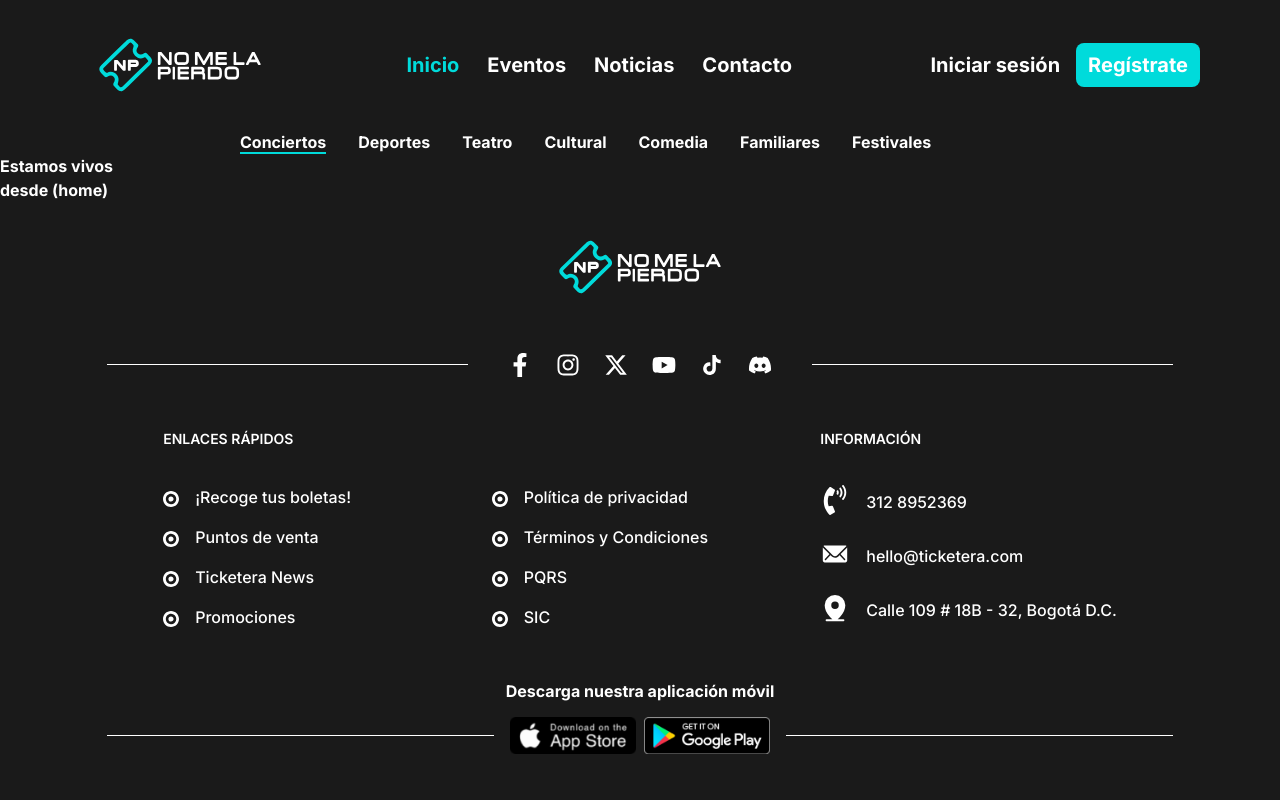
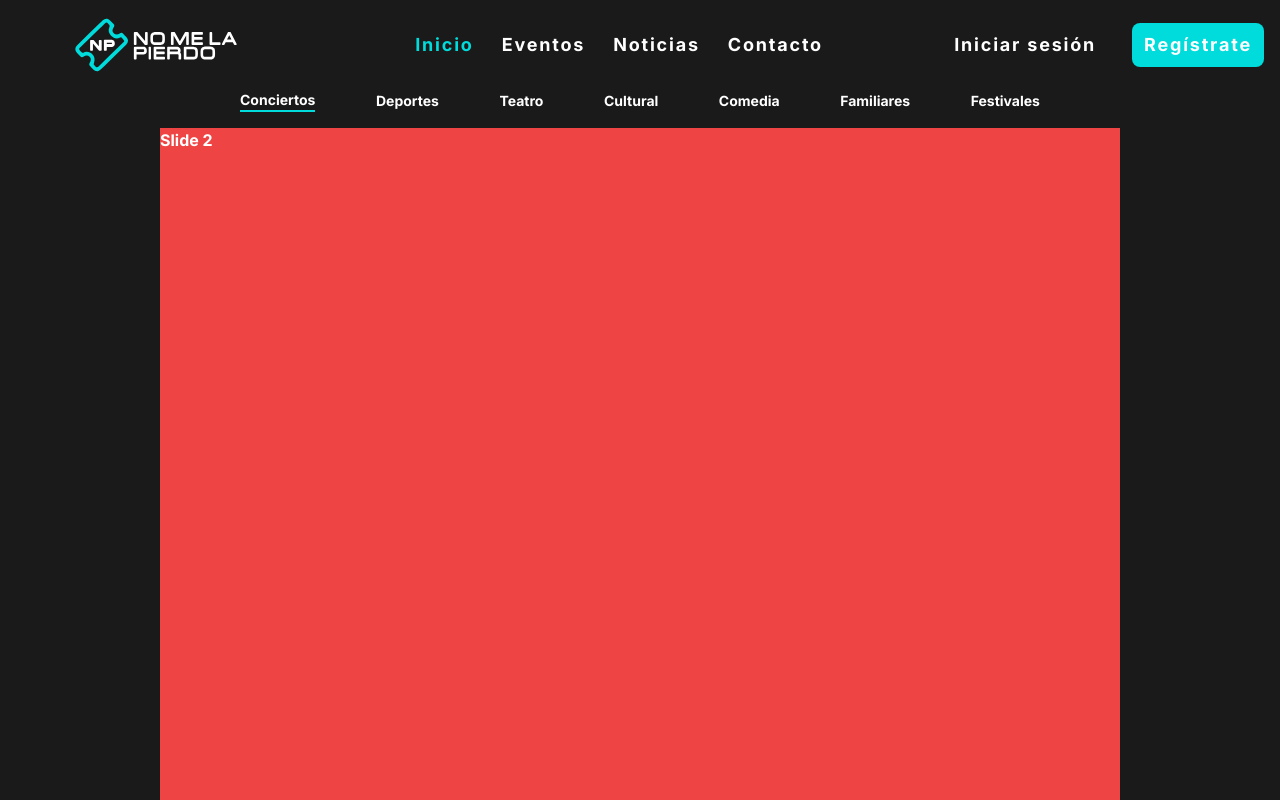
Before and after one commit to santiago-arkdia/no-me-la-pierdo-front, a Next.js app: page / in a window 1280 px wide. Shown: the top 800 px of the page. Built offline with nearby package versions, Linux system fonts and the light colour scheme.

Commit message:
feature: Ajustes en menu, footer, carousel.

```diff
--- a/package.json
+++ b/package.json
@@ -12,7 +12,8 @@
     "next": "14.1.4",
     "react": "^18",
     "react-dom": "^18",
-    "react-icons": "^5.0.1"
+    "react-icons": "^5.0.1",
+    "swiper": "^11.1.0"
   },
   "devDependencies": {
     "@types/node": "^20",
--- a/src/app/globals.css
+++ b/src/app/globals.css
@@ -19,6 +19,9 @@
     --background-end-rgb: 0, 0, 0;
   }
 } */
+.overflow-x-auto::-webkit-scrollbar {
+  display: none; /* Oculta la barra de desplazamiento */
+}
 
 body {
   background-color: var(--background);
--- a/src/app/layout.tsx
+++ b/src/app/layout.tsx
@@ -3,6 +3,7 @@ import { Inter } from "next/font/google";
 import "./globals.css";
 import { Header } from "app/components/organisms/Header/Header";
 import { Footer } from "app/components/organisms/Footer/Footer";
+import HomeCarousel from "app/components/molecules/HomeCarousel";
 
 const inter = Inter({ subsets: ["latin"] });
 
@@ -20,6 +21,7 @@ export default function RootLayout({
     <html lang="en">
       <body className={inter.className}>
         <Header />
+        <HomeCarousel />
         {children}
         <Footer />
       </body>
--- a/src/components/atoms/SubMenuListItem.tsx
+++ b/src/components/atoms/SubMenuListItem.tsx
@@ -2,10 +2,8 @@ export const SubMenuHeaderListItems = ({ data }: any) => {
   return (
     <a
       href="#"
-      className={`mx-4 ${data.active ? "border-b-2 border-blue" : ""}`}
+      className={`mx-4  ${data.active ? "border-b-2 border-blue" : ""}`}
     >
-      {/* className=" mx-4 hover:border-b-2 hover:border-blue"> */}
-
       {data.name}
     </a>
   );
--- /dev/null
+++ b/src/components/molecules/HomeCarousel.tsx
@@ -0,0 +1,56 @@
+// import Swiper core and required modules
+"use client";
+
+import { Swiper, SwiperSlide } from "swiper/react";
+import { Autoplay, Pagination, Navigation } from "swiper/modules";
+
+import "swiper/css";
+import "swiper/css/pagination";
+import Image from "next/image";
+const HomeCarousel = () => {
+  return (
+    <div className="mx-auto   w-3/4 h-[756px] bg-blue-600">
+      <Swiper
+        spaceBetween={50}
+        slidesPerView={1}
+        navigation
+        autoplay={{ delay: 5000 }}
+        allowTouchMove={false}
+        loop={true}
+        // scrollbar={}
+        // scrollbar={{ draggable: true }}
+        onSwiper={(swiper) => console.log(swiper)}
+        onSlideChange={() => console.log("slide change")}
+        className="h-full w-full sm:w-full bg-red-500"
+        modules={[Autoplay, Pagination, Navigation]}
+      >
+        <SwiperSlide>
+          <div className="h-full bg-blue-50">
+            <Image
+              src="/images/jirafa.jpg"
+              alt="@"
+              layout="fill"
+              objectFit="cover"
+            />
+          </div>
+        </SwiperSlide>
+        <SwiperSlide>Slide 2</SwiperSlide>
+        <SwiperSlide>
+          <div className="h-full bg-blue-50">
+            <Image
+              className="-z-10"
+              src="/images/jirafa.jpg"
+              alt="@"
+              layout="fill"
+              objectFit="cover"
+            />
+            <h1>holiii</h1>
+          </div>
+        </SwiperSlide>
+        <SwiperSlide>Slide 4</SwiperSlide>
+      </Swiper>
+    </div>
+  );
+};
+
+export default HomeCarousel;
--- a/src/components/molecules/SubMenuHeader.tsx
+++ b/src/components/molecules/SubMenuHeader.tsx
@@ -1,3 +1,33 @@
+// import { SubMenuHeaderListItems } from "../atoms/SubMenuListItem";
+
+// const dataSubMenu = {
+//   menu: {
+//     list: [
+//       { name: "Conciertos", url: "#", active: "true" },
+//       { name: "Deportes", url: "#" },
+//       { name: "Teatro", url: "#" },
+//       { name: "Cultural", url: "#" },
+//       { name: "Comedia", url: "#" },
+//       { name: "Familiares", url: "#" },
+//       { name: "Festivales", url: "#" },
+//     ],
+//   },
+// };
+
+// export const SubMenuHeader = () => {
+//   return (
+//     <div className="max-w-4xl mx-auto px-8 pb-6 bg-red-800">
+//       <ul className="flex justify-between items-center text-basel ">
+//         <li>
+//           {dataSubMenu.menu.list.map((dataSub, index) => (
+//             <SubMenuHeaderListItems data={dataSub} key={index} />
+//           ))}
+//         </li>
+//       </ul>
+//     </div>
+//   );
+// };
+
 import { SubMenuHeaderListItems } from "../atoms/SubMenuListItem";
 
 const dataSubMenu = {
@@ -16,14 +46,14 @@ const dataSubMenu = {
 
 export const SubMenuHeader = () => {
   return (
-    <div className="max-w-4xl mx-auto px-8 ">
-      <ul className="flex justify-between items-center text-basel ">
-        <li>
+    <div className="overflow-x-auto">
+      <div className="max-w-4xl mx-auto px-8 pb-4 ">
+        <ul className="flex justify-between items-center text-sm">
           {dataSubMenu.menu.list.map((dataSub, index) => (
             <SubMenuHeaderListItems data={dataSub} key={index} />
           ))}
-        </li>
-      </ul>
+        </ul>
+      </div>
     </div>
   );
 };
--- a/src/components/organisms/Footer/Footer.tsx
+++ b/src/components/organisms/Footer/Footer.tsx
@@ -91,13 +91,16 @@ export const Footer = () => {
               height={42}
             />
           </div>
-          <hr className="my-8 h-px w-5/6 border-gray-200 sm:mx-auto dark:border-gray-700 lg:my-8  " />
+          <hr className="my-8 h-px w-5/6 border-gray-200 sm:mx-auto lg:my-8  " />
         </div>
       </div>
       {/*  Derechos de autor */}
-      <div className=" px-96 text-center my-10">
-        <hr className="border-gray-200 sm:mx-auto dark:border-gray-700 lg:my-4  " />
-        <aside className=" text-lg font-medium">
+      <div className=" text-center mt-10">
+        {/* <div className=" px-96 text-center my-10"> */}
+        <div className="px-96">
+          <hr className="  border-gray-200 sm:mx-auto  " />
+        </div>
+        <aside className=" text-lg font-medium py-4">
           <p>Copyright 2022 © Todos los derechos reservados</p>
         </aside>
       </div>
--- a/src/components/organisms/Header/Header.tsx
+++ b/src/components/organisms/Header/Header.tsx
@@ -5,12 +5,12 @@ export const Header = () => {
   return (
     <header>
       <nav>
-        <div className="max-w-6xl mx-auto px-4 ">
+        <div className="max-w-7xl mx-auto px-4 ">
           <div className="flex justify-between items-center text-xl ">
             {/* Logo */}
-            <div className="flex items-center space-x-4">
+            <div className="flex items-center space-x-4 ml-10 mr-10">
               <div>
-                <a href="#" className="flex items-center py-5 px-2">
+                <a href="#" className="flex items-center  px-2">
                   <Image
                     src={"/logo.svg"}
                     alt="Logo Tiketera"
@@ -24,17 +24,17 @@ export const Header = () => {
             <div className="flex-1"></div>
 
             {/* Primary nav */}
-            <div className="hidden md:flex items-center space-x-1">
-              <a href="#" className="py-5 px-3 text-blue">
+            <div className="hidden md:flex items-center space-x-1  text-lg font-bold tracking-widest">
+              <a href="#" className=" px-3 text-blue">
                 Inicio
               </a>
-              <a href="#" className="py-5 px-3   hover:text-blue">
+              <a href="#" className=" px-3   hover:text-blue">
                 Eventos
               </a>
-              <a href="#" className="py-5 px-3   hover:text-blue">
+              <a href="#" className=" px-3   hover:text-blue">
                 Noticias
               </a>
-              <a href="#" className="py-5 px-3   hover:text-blue">
+              <a href="#" className=" px-3   hover:text-blue">
                 Contacto
               </a>
             </div>
@@ -43,10 +43,10 @@ export const Header = () => {
             <div className="flex-1"></div>
 
             {/* Secondary nav */}
-            <div className="hidden md:flex items-center space-x-1">
+            <div className="hidden md:flex items-center space-x-1 text-lg font-bold tracking-widest">
               <a
                 href=""
-                className="py-2 px-3  rounded-md transition duration-300"
+                className="py-2 px-3 mr-5 rounded-md transition duration-300"
               >
                 Iniciar sesión
               </a>
```
Also changed, not shown: public/images/jirafa.jpg (added), 1 other file (tests, documents, lock files or other folders).
